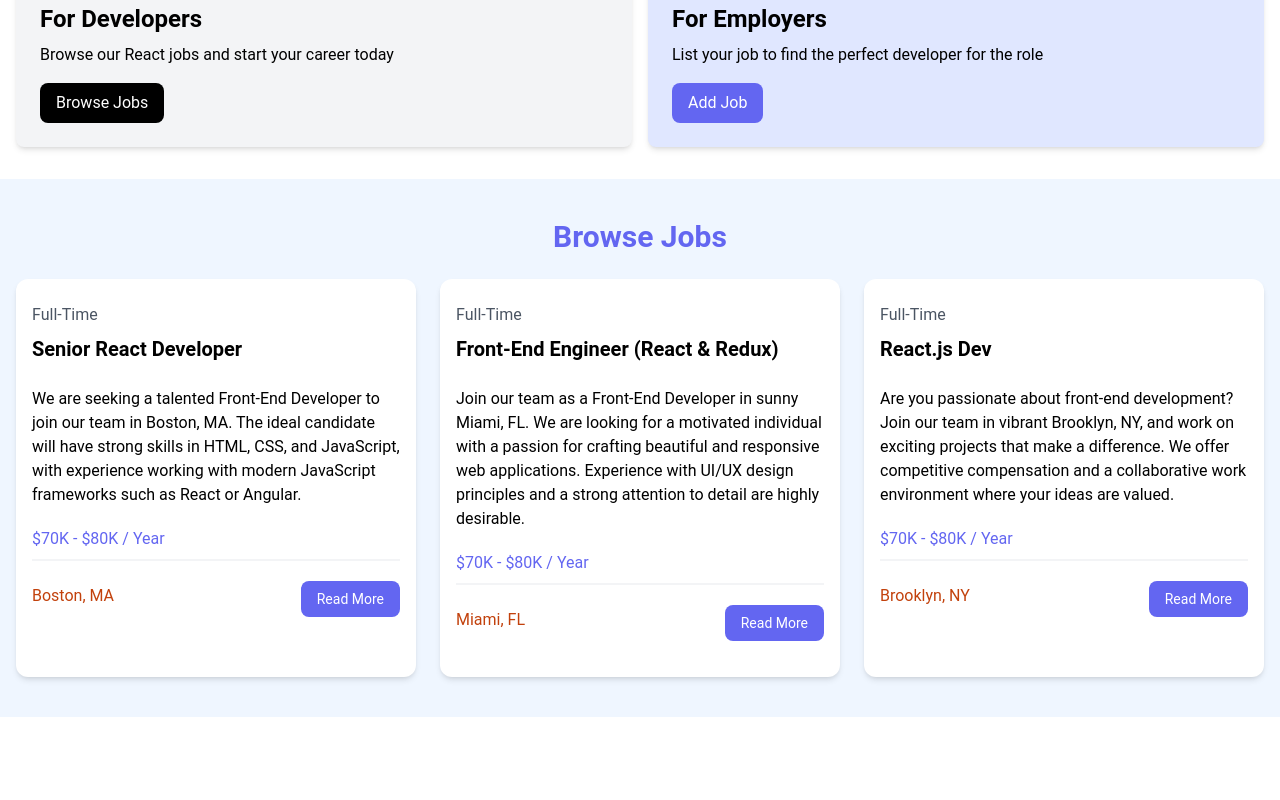
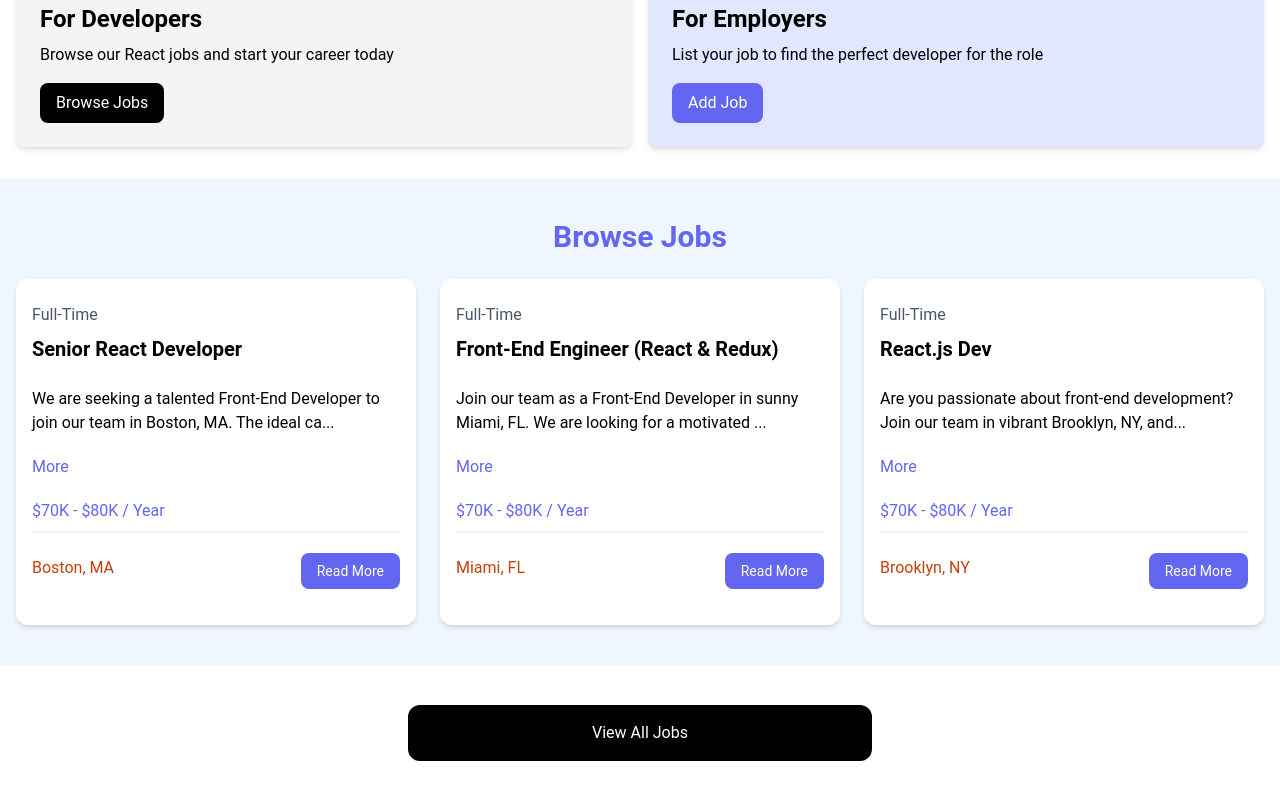
Before and after one commit to YashdeepN/reactjs-small-projects, a React (Vite) app in the folder project-02/reactjs-jobs/: page / in a window 1280 px wide. Shown: the part 430-1230 px from the top of the page. Before the commit the page ends 1147 px from the top, so only its background shows below. Built offline with nearby package versions, Linux system fonts and the light colour scheme.

Commit message:
implement more less functionallity for single JobListing

```diff
--- a/project-02/reactjs-jobs/src/App.jsx
+++ b/project-02/reactjs-jobs/src/App.jsx
@@ -3,6 +3,7 @@
 import Hero from "./Components/Hero";
 import HomeCards from "./Components/HomeCards";
 import JobListings from "./Components/JobListings";
+import ViewAllJobs from "./Components/ViewAllJobs";
 
 const App = () => {
   return (
@@ -14,6 +15,7 @@
       />
       <HomeCards />
       <JobListings />
+      <ViewAllJobs />
     </>
   );
 };
--- a/project-02/reactjs-jobs/src/Components/JobListing.jsx
+++ b/project-02/reactjs-jobs/src/Components/JobListing.jsx
@@ -1,6 +1,12 @@
-import React from "react";
+import React, { useState } from "react";
 
 const JobListing = ({ job }) => {
+  const [showFullDescription, setShowFullDescription] = useState(false);
+
+  let description = job.description;
+  if (!showFullDescription) {
+    description = description.substring(0, 90) + "...";
+  }
   return (
     <div className="bg-white rounded-xl shadow-md relative">
       <div className="p-4">
@@ -9,7 +15,14 @@
           <h3 className="text-xl font-bold">{job.title}</h3>
         </div>
 
-        <div className="mb-5">{job.description}</div>
+        <div className="mb-5">{description}</div>
+
+        <button
+          onClick={() => setShowFullDescription(!showFullDescription)}
+          className="text-indigo-500 mb-5 hover:text-indigo-600"
+        >
+          {showFullDescription ? "Less" : "More"}
+        </button>
 
         <h3 className="text-indigo-500 mb-2">{job.salary} / Year</h3>
 
--- /dev/null
+++ b/project-02/reactjs-jobs/src/Components/ViewAllJobs.jsx
@@ -0,0 +1,16 @@
+import React from "react";
+
+const ViewAllJobs = () => {
+  return (
+    <section class="m-auto max-w-lg my-10 px-6">
+      <a
+        href="/jobs"
+        class="block bg-black text-white text-center py-4 px-6 rounded-xl hover:bg-gray-700"
+      >
+        View All Jobs
+      </a>
+    </section>
+  );
+};
+
+export default ViewAllJobs;
```
